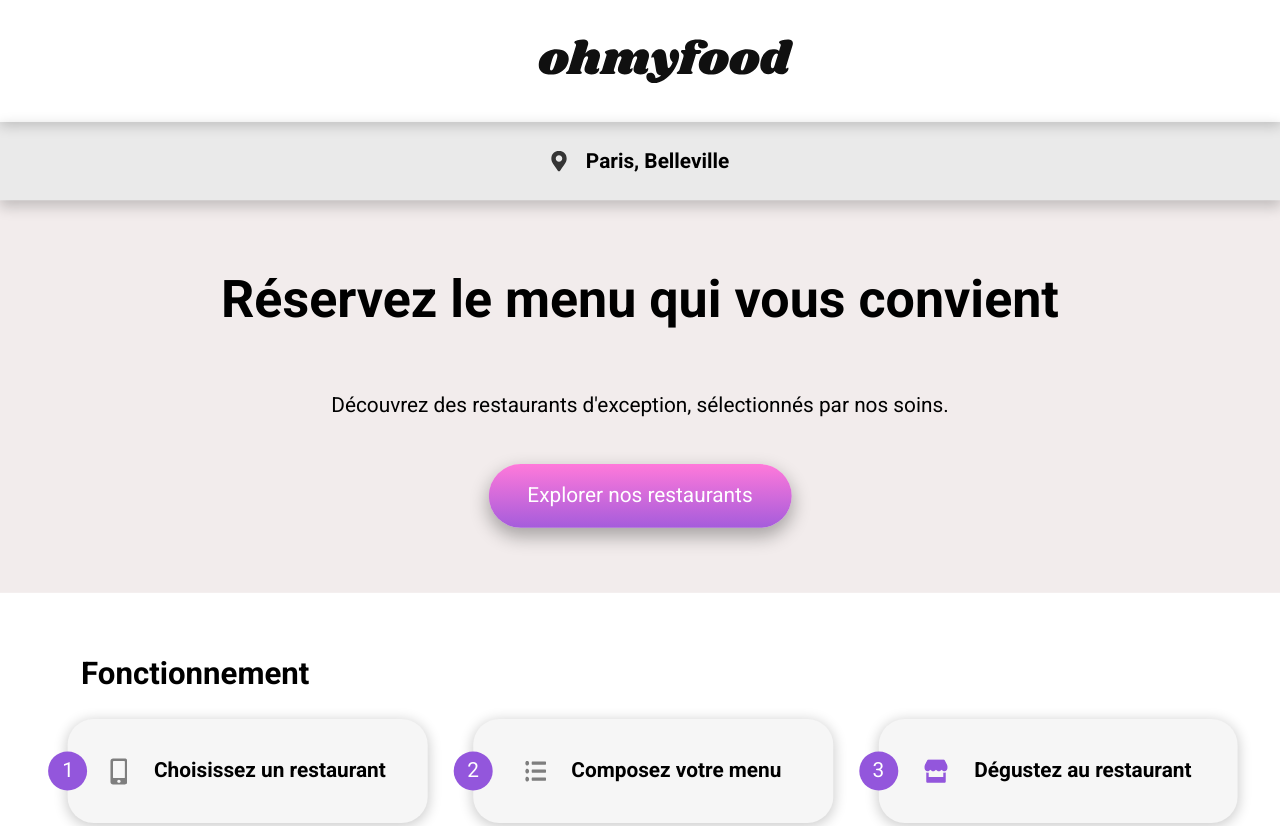
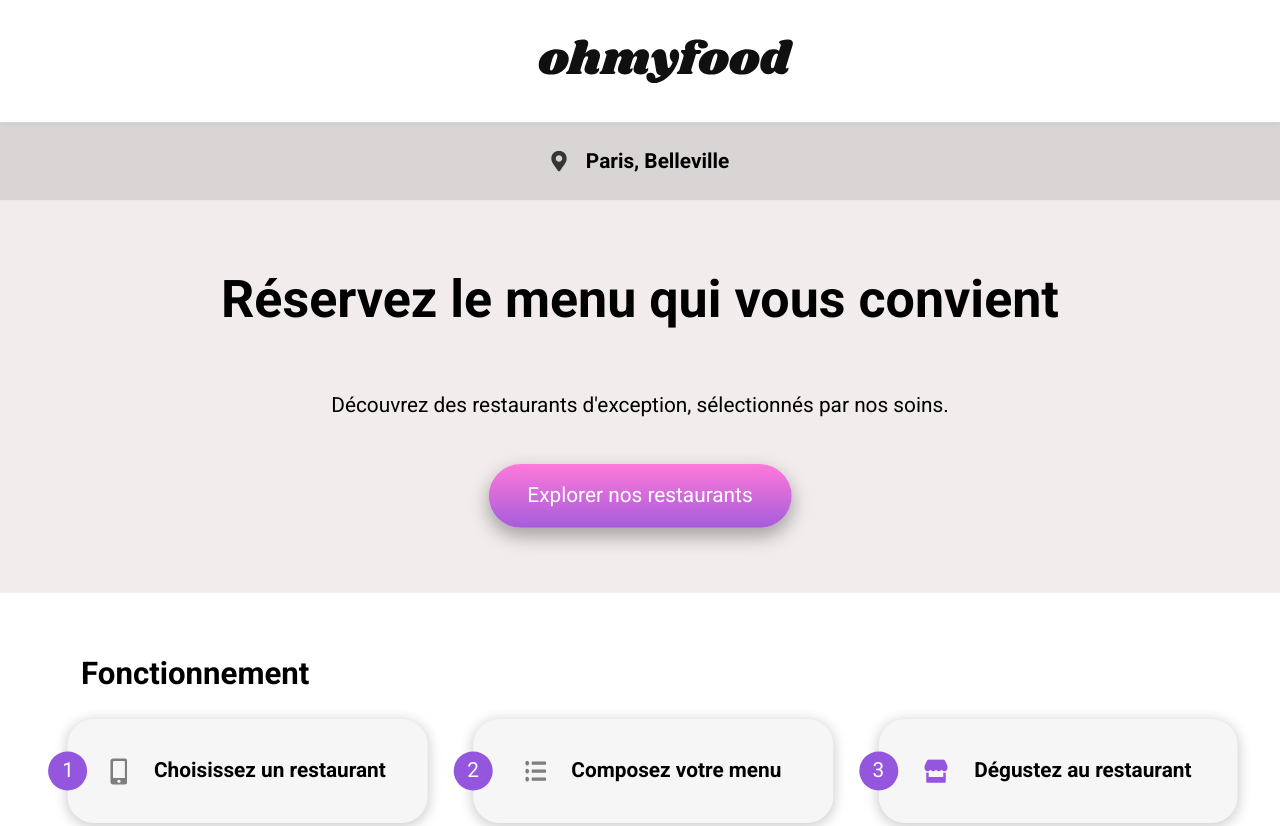
Before and after one commit to cuongshodan/oc_p3_omyfood_htmlcss, a website: page index.html in a window 1280 px wide. Shown: the top 826 px of the page. Drawn offline with Linux system fonts and the light colour scheme; a web font is replaced by a local one.

Commit message:
color fix, refactoring

```diff
--- a/package.json
+++ b/package.json
@@ -21,5 +21,5 @@
   "bugs": {
     "url": "https://github.com/cuongshodan/oc_p3_omyfood_htmlcss/issues"
   },
-  "homepage": "https://github.com/cuongshodan/oc_p3_omyfood_htmlcss#readme"
+  "homepage": "https://cuongshodan.github.io/oc_p3_omyfood_htmlcss/"
 }
--- a/scss/_header.scss
+++ b/scss/_header.scss
@@ -5,6 +5,10 @@
   box-shadow: 0px 2px 10px 1px rgba(0, 0, 0, 0.2);
   position: relative;
   z-index: 100;
+
+  @media (min-width: 1024px) {
+    box-shadow: 0px 0px 5px 0px rgba(0, 0, 0, 0.1);
+  }
 
   &__backbutton {
     width: 15%;
--- a/scss/_indexPage.scss
+++ b/scss/_indexPage.scss
@@ -4,10 +4,14 @@
   justify-content: center;
   gap: 15px;
   padding: 5px;
-  background-color: rgba(234, 234, 234, 1);
-  box-shadow: 0px 4px 10px 1px rgba(0, 0, 0, 0.2);
+  background: rgb(218, 213, 213);
+  box-shadow: 0px 4px 10px 1px rgba(171, 136, 136, 0.2);
   position: relative;
   z-index: 5;
+
+  @media (min-width: 1024px) {
+    box-shadow: none;
+  }
 
   &__mapIcon {
     width: 12px;
--- a/scss/_normalize.scss
+++ b/scss/_normalize.scss
@@ -200,6 +200,7 @@
 [type="reset"],
 [type="submit"] {
   -webkit-appearance: button;
+  appearance: button;
 }
 
 /**
@@ -292,6 +293,7 @@
 
 [type="search"] {
   -webkit-appearance: textfield; /* 1 */
+  appearance: textfield; /* Add the standard property 'appearance' for compatibility */
   outline-offset: -2px; /* 2 */
 }
 
```
Also changed, not shown: assets/styles/main.css, 1 other file.
